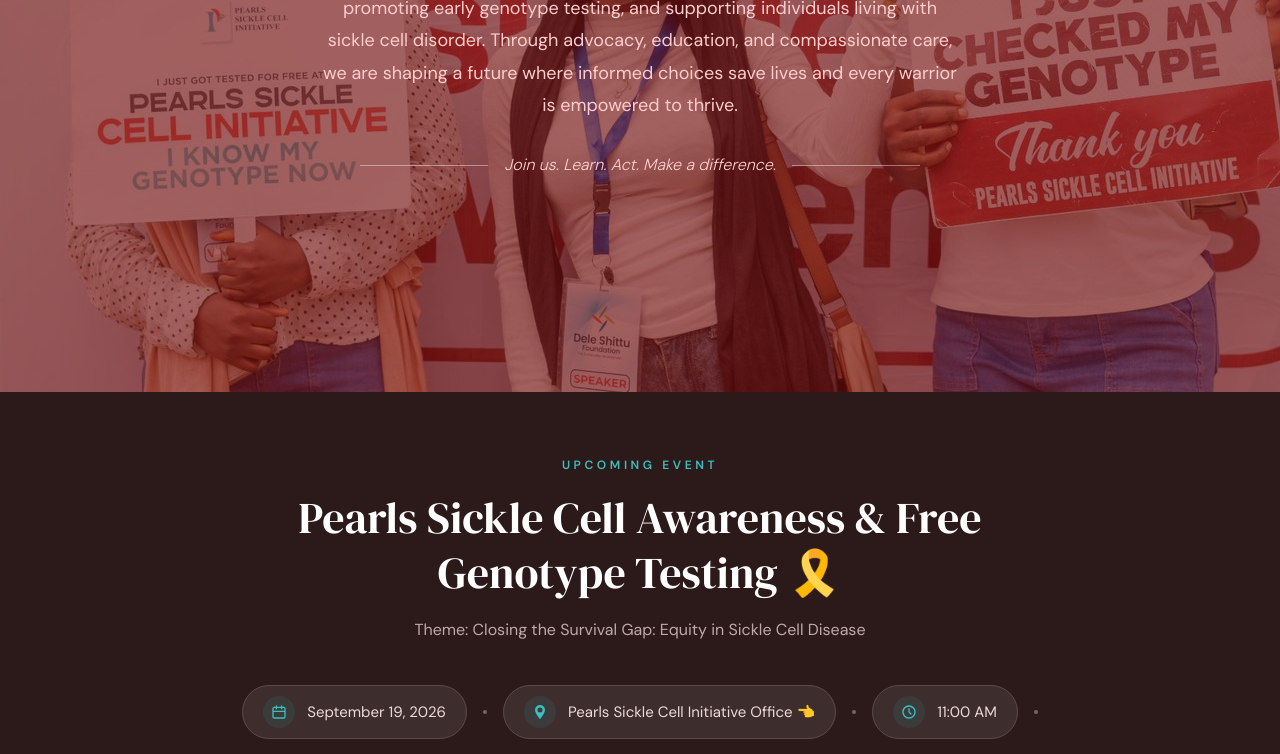
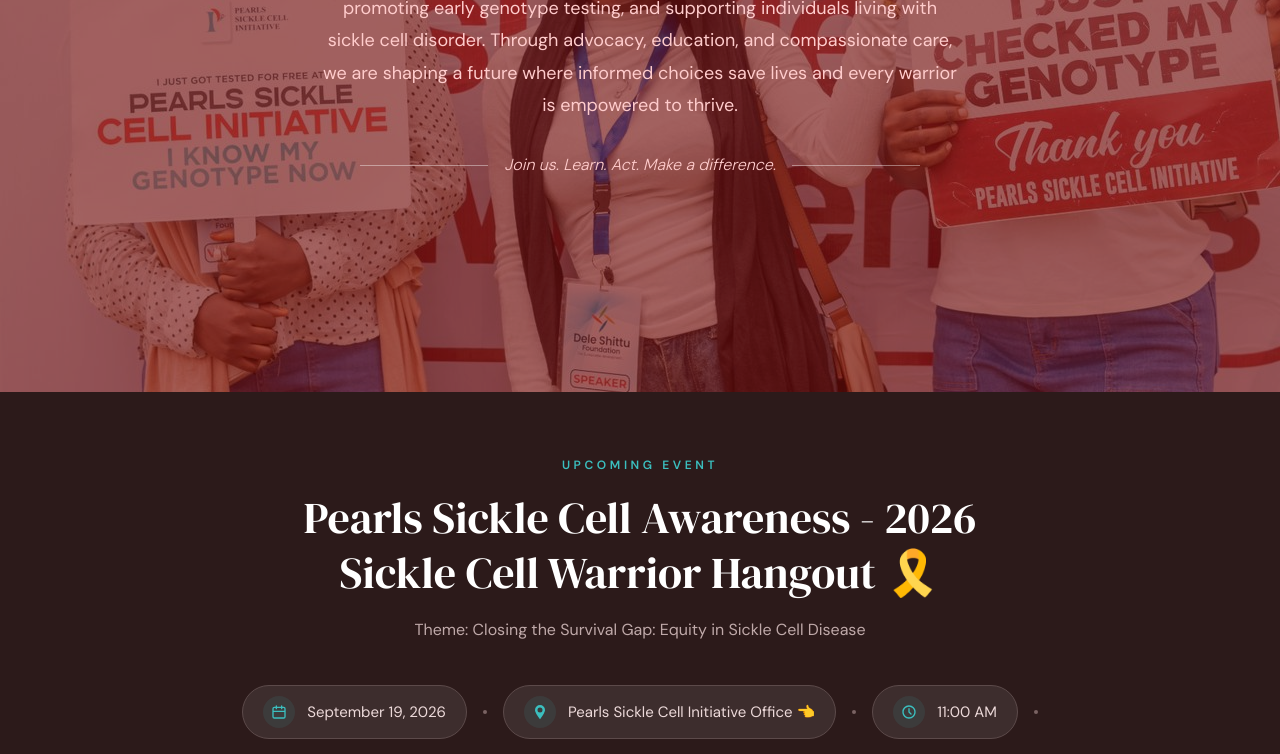
Before and after one commit to Isaacjosh23/pearls-sickle-cell, a Next.js app: page / in a window 1280 px wide. Shown: the part 408-1162 px from the top of the page. Built offline with nearby package versions, Linux system fonts and the light colour scheme.

Commit message:
Updated Event name

```diff
--- a/src/components/event/components/EventTopLabel.tsx
+++ b/src/components/event/components/EventTopLabel.tsx
@@ -7,7 +7,7 @@
         Upcoming Event
       </p>
       <h2 className="font-display text-[3.2rem] md:text-[4.4rem] leading-tight text-white max-w-6xl">
-        Pearls Sickle Cell Awareness & Free Genotype Testing 🎗️
+        Pearls Sickle Cell Awareness - 2026 Sickle Cell Warrior Hangout 🎗️
       </h2>
       <p className="font-body text-[1.5rem] md:text-[1.6rem] text-neutral-400 leading-[1.8] max-w-4xl">
         Theme: Closing the Survival Gap: Equity in Sickle Cell Disease
```
